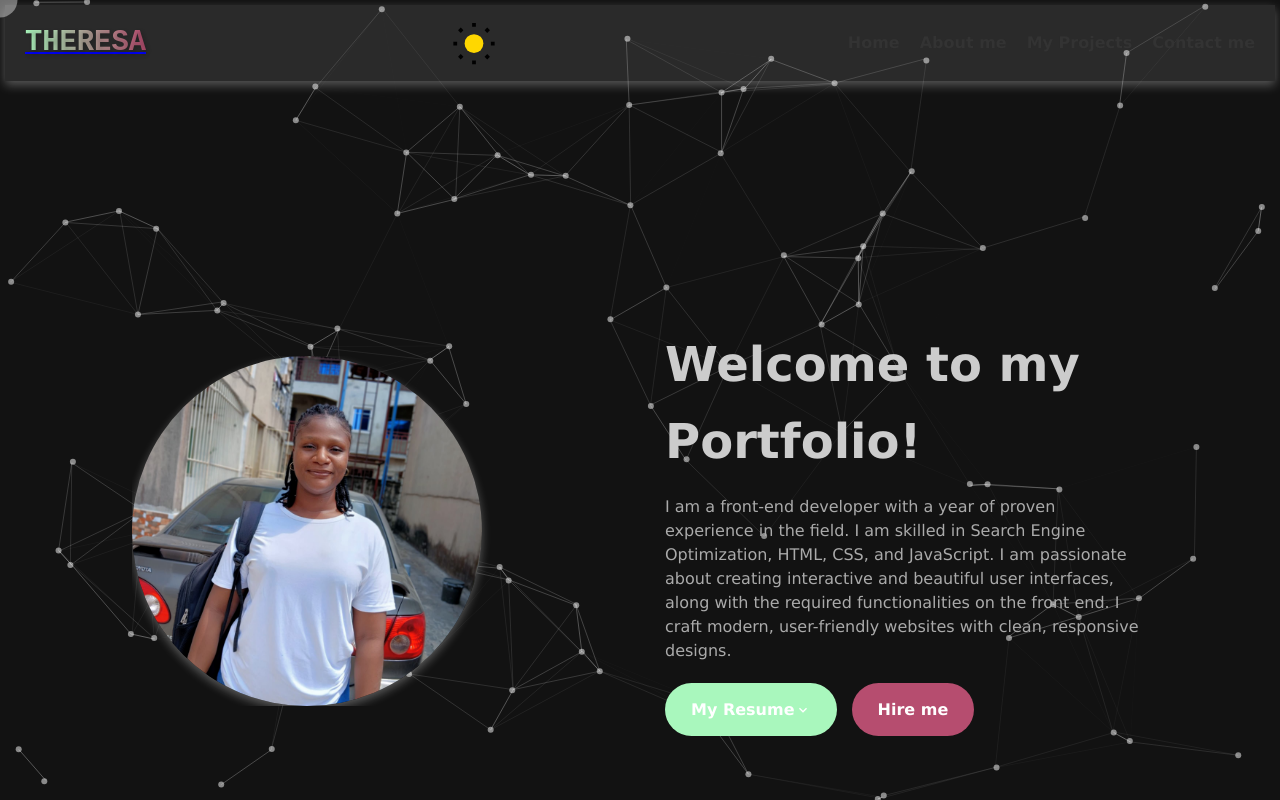
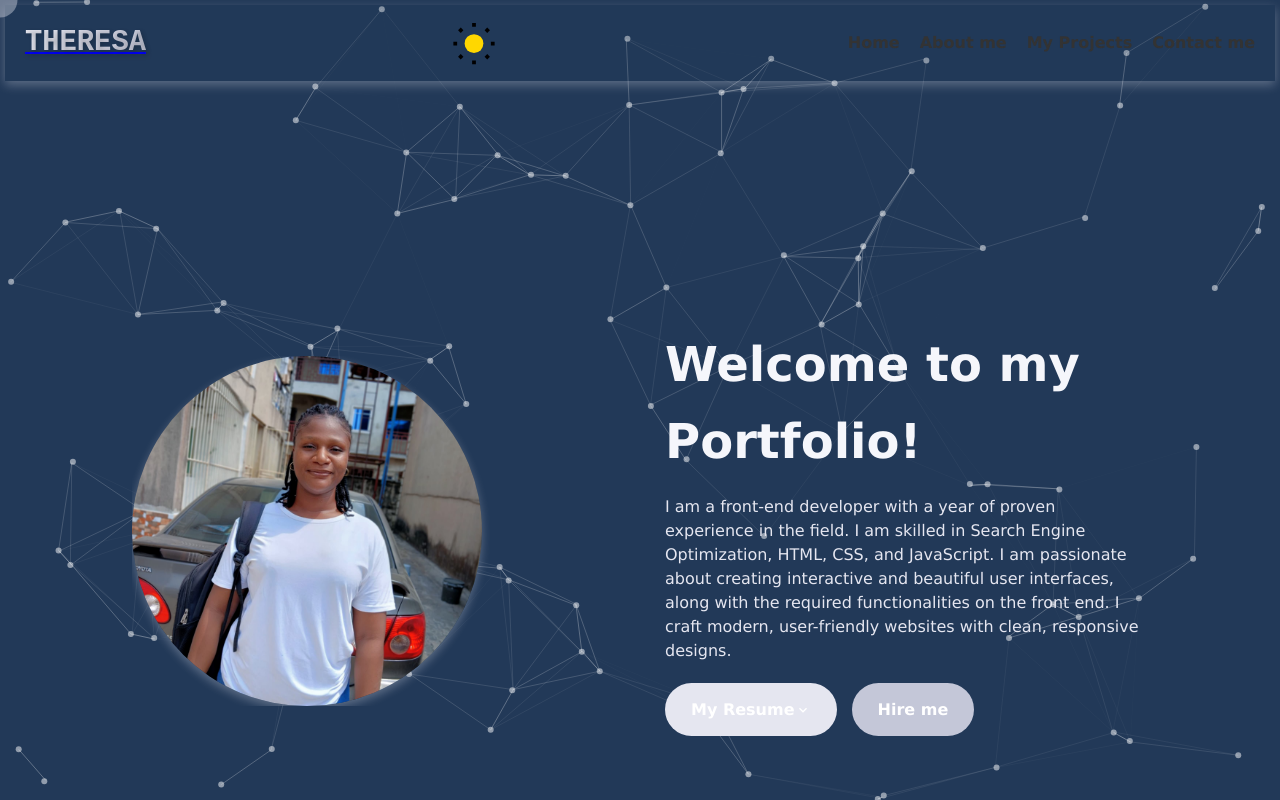
Before and after one commit to Rapuluchukwu/My-Portifolio, a plain HTML site: page index.html in a window 1280 px wide. Both pictures are taken after a click on the button "Toggle Dark Mode". Shown: the top 800 px of the page. Drawn offline with nearby package versions, Linux system fonts and the light colour scheme.

Commit message:
Update style.css

```diff
--- a/css/style.css
+++ b/css/style.css
@@ -21,25 +21,25 @@
 # Dark Mode Variables
 --------------------------------------------------------------*/
 :root[data-theme="dark"] {
-  --primary-color: #A9F7BD;        /* Opposite of #5f2c82 */
-  --secondary-color: #B64D6F;      /* Opposite of #49a09d */
-  --accent-color: #FF5C5C;         /* Opposite of #25D366 */
-  --text-color: #AAA;              /* Opposite of #555 */
-  --bg-light: rgba(213, 98, 107, 0.1); /* Opposite of rgba(42, 157, 143, 0.1) */
-  --header-bg: rgba(255, 255, 255, 0.1); /* Opposite of rgba(0, 0, 0, 0.1) */
-  --shadow: 0px 4px 10px rgba(255, 255, 255, 0.3);
+  --primary-color: #E5E6F0;        /* Lighter shade of text color */
+  --secondary-color: #C4C7D8;      /* Slightly darker shade of text color */
+  --accent-color: #A9B0C9;         /* Muted version of text color */
+  --text-color: #E5E6F0;           /* Extracted text color */
+  --bg-light: rgba(229, 230, 240, 0.1); /* Transparent version of text color */
+  --header-bg: rgba(34, 57, 88, 0.1); /* Transparent version of background */
+  --shadow: 0px 4px 10px rgba(229, 230, 240, 0.3);
   /* Footer background inherits header background */
   --footer-bg: var(--header-bg);
-  --footer-link-hover: #0B1F35;     /* Opposite of #f4a261 */
-  --background: #121212;
+  --footer-link-hover: #405A7A;    /* Slightly lighter blue from background */
+  --background: #223958;           /* Extracted background color */
 
   /* Additional Overrides */
-  --border-color: #333;
-  --cursor-bg: rgba(255, 255, 255, 0.4);
-  --hamburger-bg: #FFF;
-  --heading-color: #CCC;
-  --footer-text: #000;
-  --button-shadow: 0px 4px 15px rgba(160, 211, 125, 0.4);
+  --border-color: #2C4566;         /* Darker shade of background */
+  --cursor-bg: rgba(229, 230, 240, 0.4);
+  --hamburger-bg: #E5E6F0;
+  --heading-color: #F5F6FB;        /* Brightest version of text color */
+  --footer-text: #0E1B2D;          /* Darker blue */
+  --button-shadow: 0px 4px 15px rgba(229, 230, 240, 0.4);
 }
 
 /*--------------------------------------------------------------
```
